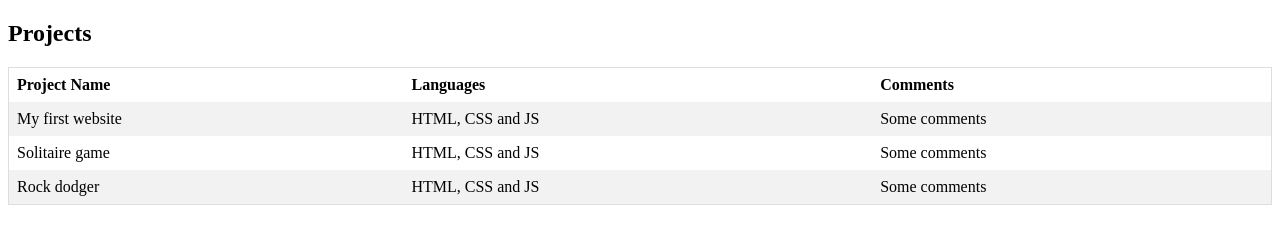
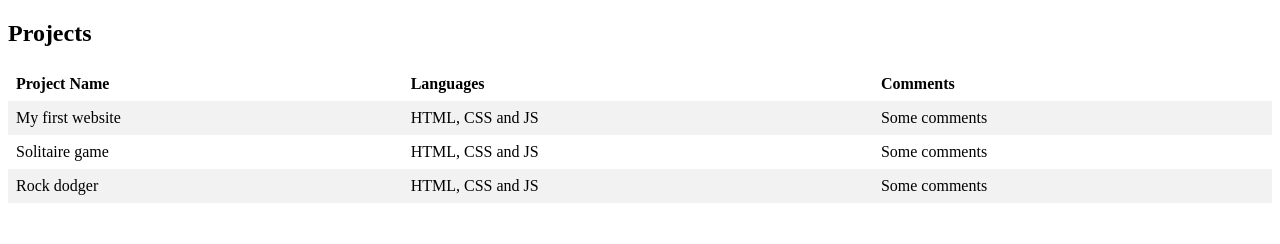
Before and after one commit to DianaBaRo/DianaBaRo.github.io, a plain HTML site: page index.html in a window 1280 px wide. Drawn offline with Linux system fonts and the light colour scheme.

Commit message:
Change border table

```diff
--- a/index.html
+++ b/index.html
@@ -7,7 +7,6 @@ table {
     border-collapse: collapse;
     border-spacing: 0;
     width: 100%;
-    border: 1px solid #ddd;
 }
 
 th, td {
```
